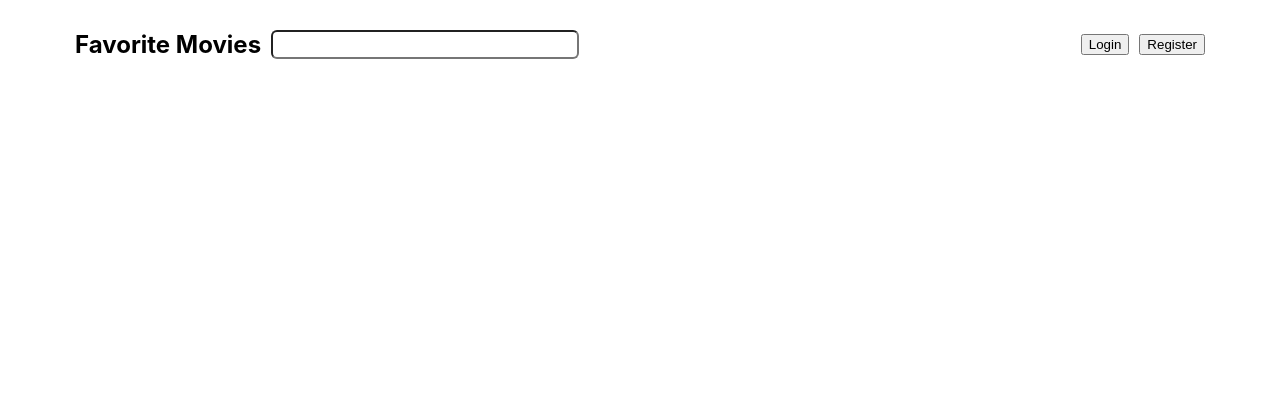
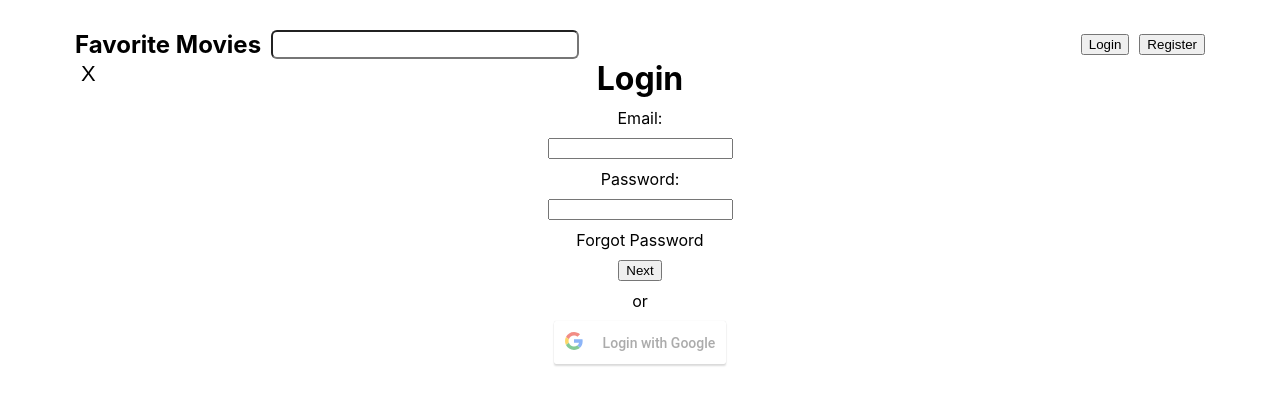
Before and after one commit to thomasgilmore/Pokemon-Index, a React (Create React App) app: page / in a window 1280 px wide. Both pictures are taken after a click on the button "Login". Shown: the top 404 px of the page. Built offline with nearby package versions, Linux system fonts and the light colour scheme; no server answers.

Commit message:
toggleViewLogin passed down to components

```diff
--- a/src/Components/Header.js
+++ b/src/Components/Header.js
@@ -1,12 +1,12 @@
 import React from 'react';
 import './header.css';
 
-export default function Header() {
+export default function Header({ toggleViewLogin }) {
   return (
     <nav className='header-container'>
       <h1 className='header-container__title'>Favorite Movies</h1>
       <input type="text" className='header-container__input' />
-      <button className='header-container__login-button'>Login</button>
+      <button className='header-container__login-button' onClick={toggleViewLogin}>Login</button>
       <button className='header-container__register-button'>Register</button>
     </nav>
   )
--- a/src/Components/Login.js
+++ b/src/Components/Login.js
@@ -2,7 +2,7 @@ import React from 'react';
 import './login.css';
 import GoogleLogin from 'react-google-login';
 
-export default function Login() {
+export default function Login({ toggleViewLogin }) {
 
   const googleClientId = process.env.REACT_APP_GOOGLE_CLIENT_ID;
 
@@ -13,7 +13,7 @@ export default function Login() {
   return (
     <div className='login-container'>
       <div className='login-container__header'>
-        <button className='login-container__header-close-button'>X</button>
+        <button className='login-container__header-close-button' onClick={toggleViewLogin}>X</button>
         <h1 className='login-container__header-title'>Login</h1>
       </div>
       <form className='login-container__form'>
```
